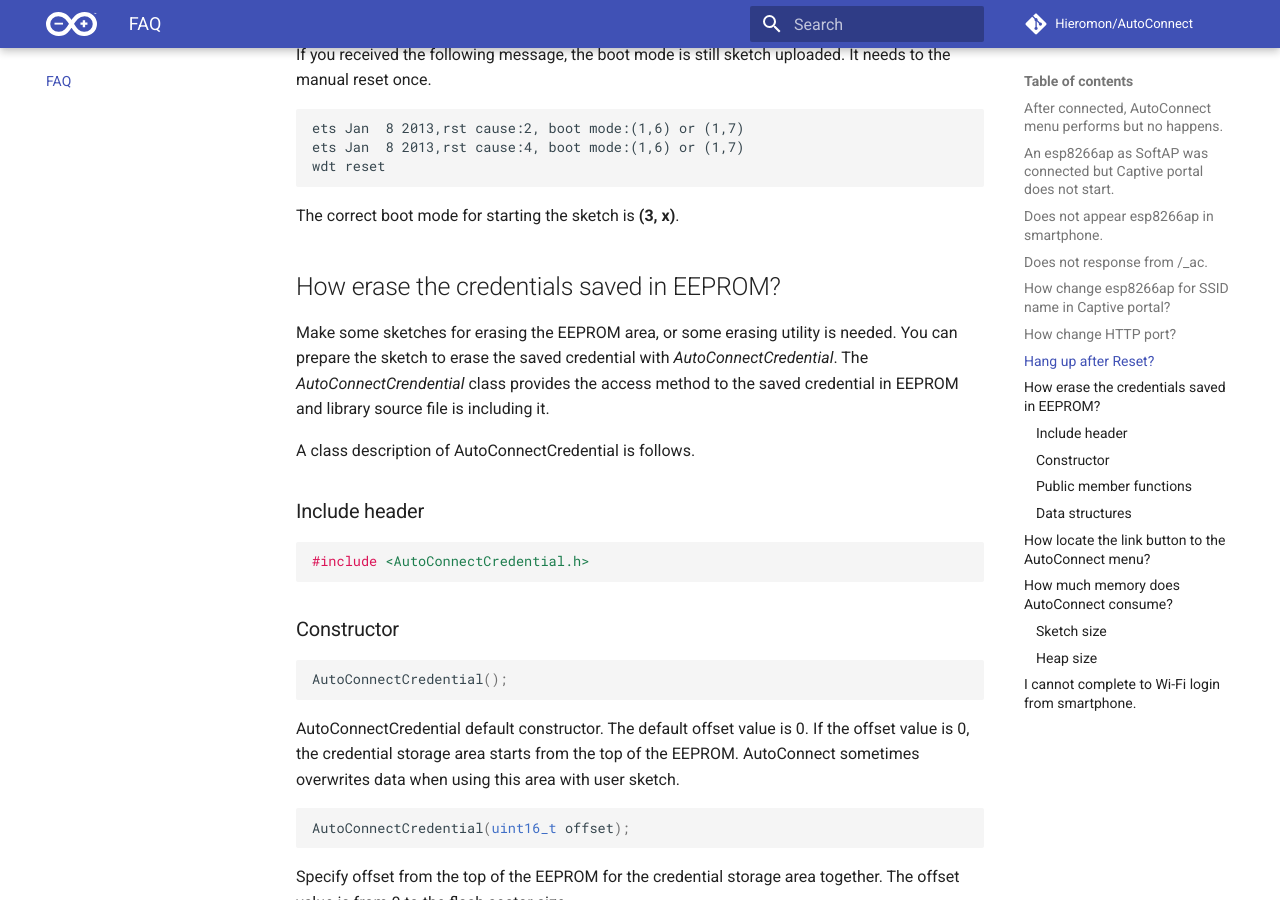
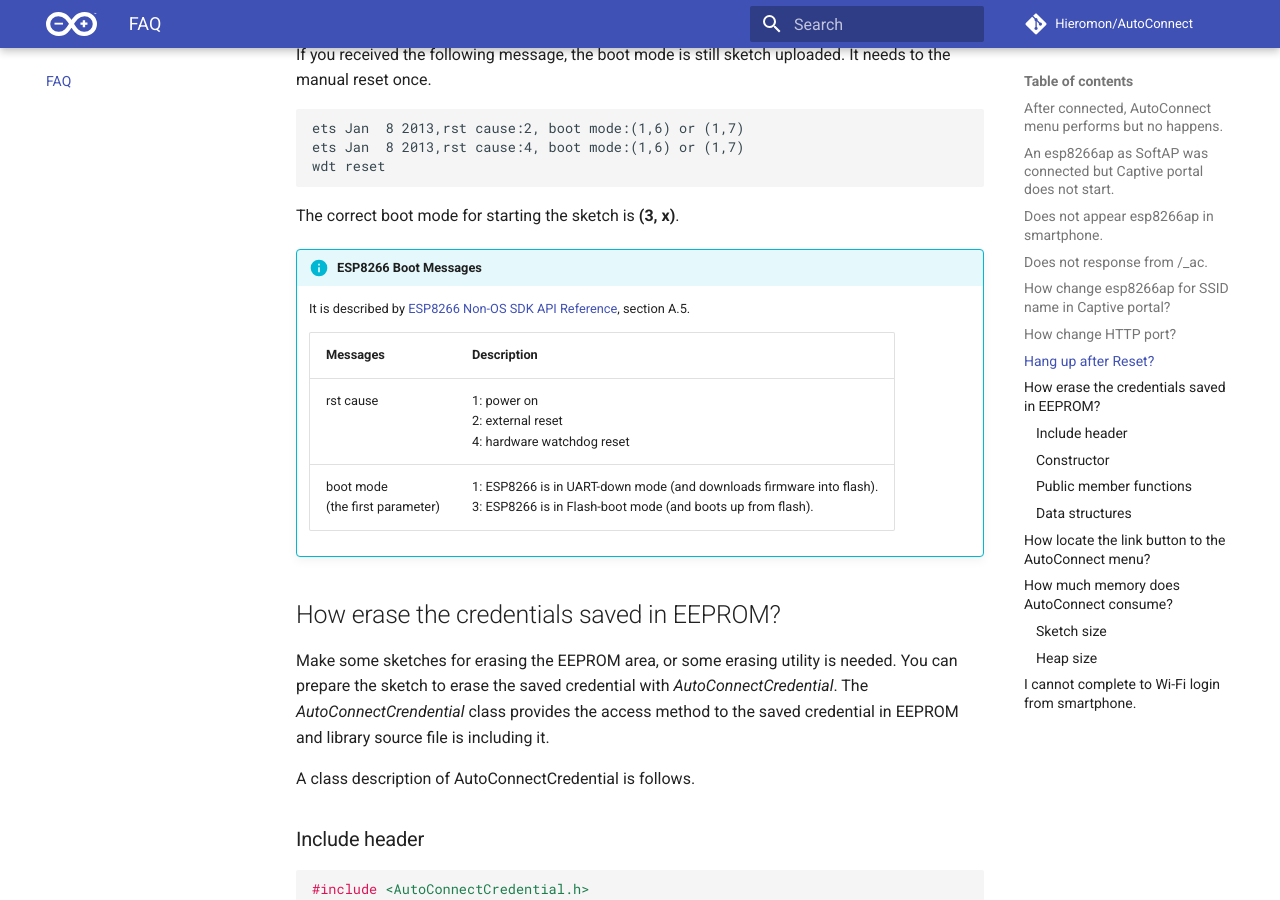
Before and after one commit to Hieromon/AutoConnect, an MkDocs documentation site: the page built from mkdocs/faq.md, in a window 1280 px wide and 900 px high, scrolled down 2105 px. Built offline with MkDocs 1.6.1 and Material for MkDocs 9.7.7, drawn with Linux system fonts in a browser that asks for light colours; comment, search, counter and statistics services are not loaded; old or Windows-style settings are respelled for this version of MkDocs.

Commit message:
Revised a reset cause description

````diff
--- a/mkdocs/faq.md
+++ b/mkdocs/faq.md
@@ -71,6 +71,14 @@
 ```
 
 The correct boot mode for starting the sketch is **(3, x)**.
+
+!!! info "ESP8266 Boot Messages"
+    It is described by [ESP8266 Non-OS SDK API Reference](view-source:https://www.espressif.com/en/products/hardware/esp8266ex/resources), section A.5.
+
+    | Messages | Description |
+    |----------|-------------|
+    | rst cause | 1: power on<br>2: external reset<br>4: hardware watchdog reset |
+    | boot mode<br>(the first parameter) | 1: ESP8266 is in UART-down mode (and downloads firmware into flash).<br>3: ESP8266 is in Flash-boot mode (and boots up from flash). |
 
 ## <i class="fa fa-question-circle"></i> How erase the credentials saved in EEPROM?
 
````
Also changed, not shown: docs/faq/index.html (+22 -0 lines).
